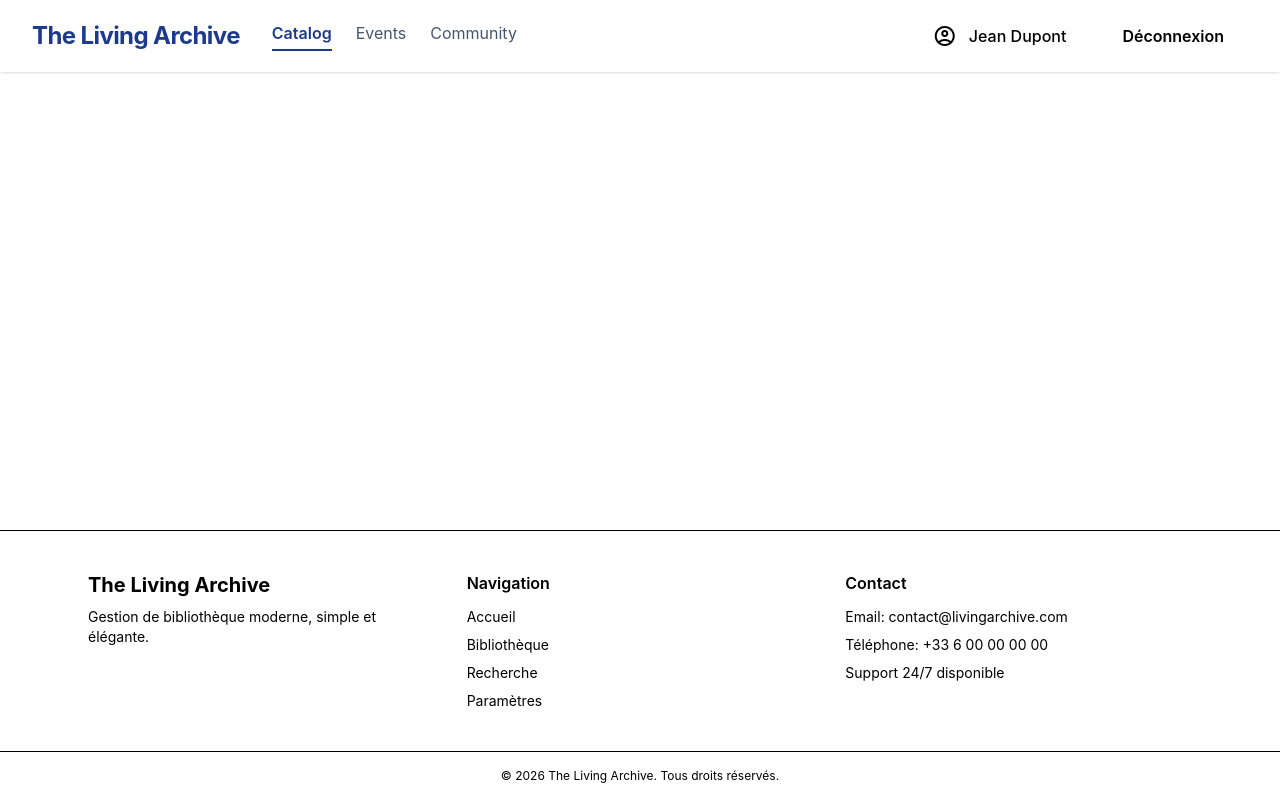
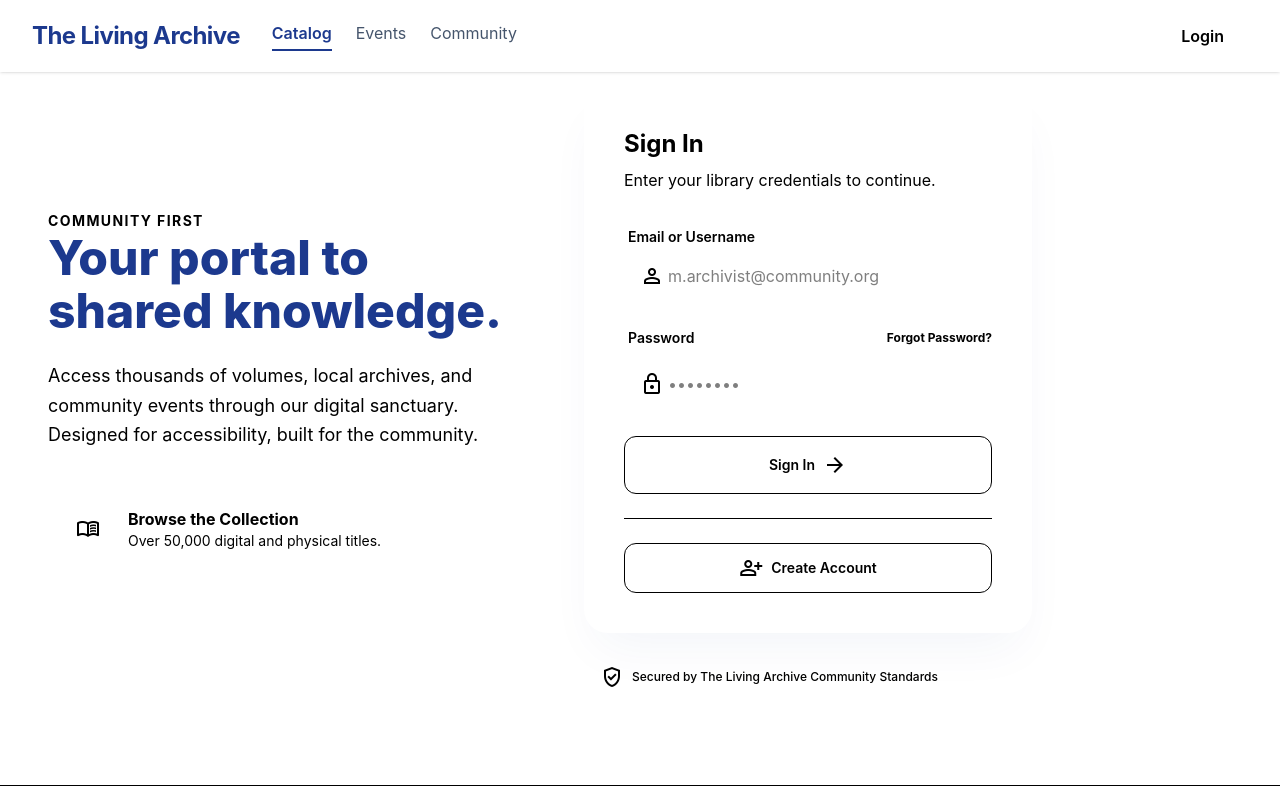
Before and after one commit to Federico2235/TP-BookHub-Front, an Angular app: page /login in a window 1280 px wide. Before the commit this address led to /. Shown: the top 800 px of the page. Built offline with nearby package versions, Linux system fonts and the light colour scheme.

Commit message:
login page ,authService and redirecting after connection working

```diff
--- a/src/app/app.routes.ts
+++ b/src/app/app.routes.ts
@@ -1,8 +1,10 @@
 import { Routes } from '@angular/router';
 import {Home} from './features/books/pages/home/home';
 import { BookDetail } from './features/books/pages/book-detail/book-detail';
+import { Login } from './features/users/pages/login/login';
 
 export const routes: Routes = [
   {path: '', component: Home},
-  {path: 'detail/:id', component: BookDetail}
+  {path: 'detail/:id', component: BookDetail},
+  {path: 'login', component: Login},
 ];
--- /dev/null
+++ b/src/app/features/users/models/authResponse.model.ts
@@ -0,0 +1,4 @@
+export interface AuthResponse {
+  token: string|null;
+  message: string;
+}
--- /dev/null
+++ b/src/app/features/users/models/loginRequest.model.ts
@@ -0,0 +1,4 @@
+export interface LoginRequest {
+  email: string;
+  password: string;
+}
--- /dev/null
+++ b/src/app/features/users/models/registerRequest.model.ts
@@ -0,0 +1,6 @@
+export interface RegisterRequest {
+  email: string;
+  password: string;
+  firstName?: string;
+  lastName?: string;
+}
--- /dev/null
+++ b/src/app/features/users/pages/login/login.html
@@ -0,0 +1,87 @@
+ <!-- Subtle Background Decorative Element -->
+  <div class="absolute inset-0 pointer-events-none opacity-20 flex justify-center items-center">
+    <div class="w-[800px] h-[800px] bg-gradient-to-tr from-primary-fixed to-transparent rounded-full blur-[120px]"></div>
+  </div>
+  <div class="w-full max-w-5xl grid md:grid-cols-2 gap-12 items-center z-10">
+    <!-- Left Side: Editorial Content -->
+    <div class="hidden md:flex flex-col space-y-6">
+      <div class="space-y-2">
+        <span class="text-primary font-bold tracking-widest text-sm uppercase">Community First</span>
+        <h2 class="text-5xl font-extrabold text-blue-900 leading-[1.1] font-headline">Your portal to shared knowledge.</h2>
+      </div>
+      <p class="text-on-surface-variant text-lg leading-relaxed max-w-md font-body">
+        Access thousands of volumes, local archives, and community events through our digital sanctuary. Designed for accessibility, built for the community.
+      </p>
+      <div class="pt-4 flex flex-col gap-4">
+        <div class="flex items-center gap-4 p-4 rounded-xl bg-surface-container-low ghost-border">
+          <div class="w-12 h-12 rounded-lg bg-primary-fixed flex items-center justify-center text-primary">
+            <span class="material-symbols-outlined">menu_book</span>
+          </div>
+          <div>
+            <p class="font-bold text-on-surface">Browse the Collection</p>
+            <p class="text-sm text-on-surface-variant">Over 50,000 digital and physical titles.</p>
+          </div>
+        </div>
+      </div>
+    </div>
+    <!-- Right Side: Login Card -->
+    <div class="flex flex-col items-center md:items-start">
+      <div class="w-full max-w-md bg-surface-container-lowest p-8 md:p-10 rounded-3xl shadow-2xl shadow-blue-900/5 relative overflow-hidden">
+        <!-- Subtle top gradient bar for premium feel -->
+        <div class="absolute top-0 left-0 w-full h-1.5 bg-gradient-to-r from-primary to-primary-container"></div>
+        <div class="mb-8">
+          <h3 class="text-2xl font-bold text-on-surface mb-2 font-headline">Sign In</h3>
+          <p class="text-on-surface-variant font-body">Enter your library credentials to continue.</p>
+        </div>
+        <form class="space-y-6">
+          <!-- Email Field -->
+          <div class="space-y-2">
+            <label class="text-sm font-semibold text-on-surface-variant ml-1 font-label" for="email">Email or Username</label>
+            <div class="relative group">
+              <div class="absolute inset-y-0 left-0 pl-4 flex items-center pointer-events-none text-outline">
+                <span class="material-symbols-outlined text-xl">person</span>
+              </div>
+              <input class="block w-full pl-11 pr-4 py-4 bg-surface-container-low border-transparent rounded-xl focus:ring-2 focus:ring-primary/20 focus:border-primary/40 transition-all font-body text-on-surface placeholder:text-outline/60 ghost-border ghost-border-focus" id="email" name="email" placeholder="m.archivist@community.org" type="email" [(ngModel)]="email"/>
+            </div>
+          </div>
+          <!-- Password Field -->
+          <div class="space-y-2">
+            <div class="flex justify-between items-center ml-1">
+              <label class="text-sm font-semibold text-on-surface-variant font-label" for="password">Password</label>
+              <a class="text-xs font-bold text-primary hover:underline transition-all" href="#">Forgot Password?</a>
+            </div>
+            <div class="relative group">
+              <div class="absolute inset-y-0 left-0 pl-4 flex items-center pointer-events-none text-outline">
+                <span class="material-symbols-outlined text-xl">lock</span>
+              </div>
+              <input class="block w-full pl-11 pr-4 py-4 bg-surface-container-low border-transparent rounded-xl focus:ring-2 focus:ring-primary/20 focus:border-primary/40 transition-all font-body text-on-surface placeholder:text-outline/60 ghost-border ghost-border-focus" id="password" name="password" placeholder="••••••••" type="password" [(ngModel)]="password"/>
+            </div>
+          </div>
+          <!-- Sign In Button -->
+
+          <button class="w-full py-4 px-6 rounded-xl border border-outline-variant/30 text-on-surface font-semibold text-sm hover:bg-surface-container-low transition-colors flex items-center justify-center gap-2" type="button" (click)="handleLogin()" >
+            <span>Sign In</span>
+            <span class="material-symbols-outlined text-lg">arrow_forward</span>
+          </button>
+          @if (message()){
+              <span class="text-red-600 text-sm font-medium mt-2 block">{{message()}}</span>
+          }
+
+          <hr>
+
+
+          <div class="flex flex-col sm:flex-row ">
+            <button class="flex-1 py-3 px-4 rounded-xl border border-outline-variant/30 text-on-surface font-semibold text-sm hover:bg-surface-container-low transition-colors flex items-center justify-center gap-2" type="button">
+              <span class="material-symbols-outlined text-lg">person_add</span>
+              Create Account
+            </button>
+          </div>
+        </form>
+
+      </div>
+      <div class="mt-8 text-center md:text-left flex items-center gap-2 px-4">
+        <span class="material-symbols-outlined text-primary-container text-sm">verified_user</span>
+        <p class="text-xs text-on-surface-variant font-medium">Secured by The Living Archive Community Standards</p>
+      </div>
+    </div>
+  </div>
--- /dev/null
+++ b/src/app/features/users/pages/login/login.ts
@@ -0,0 +1,48 @@
+import { Component, signal } from '@angular/core';
+import { FormGroup, FormsModule } from '@angular/forms';
+import { HttpClient } from '@angular/common/http';
+import { AuthService } from '../../services/auth-service';
+import { LoginRequest } from '../../models/loginRequest.model';
+import { Router } from '@angular/router';
+
+
+@Component({
+  selector: 'app-login',
+  imports: [FormsModule],
+  templateUrl: './login.html',
+  styleUrl: './login.css',
+})
+export class Login {
+  email: string = '';
+  password: string = '';
+  message= signal ('');
+  token = signal<string | null>(null);
+  constructor(
+    private authApi: AuthService,
+    private router: Router,
+  ) {}
+
+  handleLogin() {
+    const loginRequest: LoginRequest = {
+      email: this.email,
+      password: this.password,
+    };
+
+    this.authApi.login(loginRequest).subscribe({
+      next: async (response) => {
+        this.token.set(response.token);
+        this.message.set('');
+        if (response.token) {
+          localStorage.setItem('token', response.token);
+          await this.router.navigate(['/']);
+        }
+      },
+      error: (err) => {
+        console.error('Error en login', err);
+
+        this.token.set(null);
+        this.message.set(err?.error?.message);
+      },
+    });
+  }
+}
--- /dev/null
+++ b/src/app/features/users/services/auth-service.ts
@@ -0,0 +1,17 @@
+import { inject, Injectable } from '@angular/core';
+import { HttpClient } from '@angular/common/http';
+import { LoginRequest } from '../models/loginRequest.model';
+import { Observable } from 'rxjs';
+import { AuthResponse } from '../models/authResponse.model';
+
+@Injectable({
+  providedIn: 'root',
+})
+export class AuthService {
+  private http = inject(HttpClient);
+  private apiUrl = 'http://localhost:8080/api/auth';
+
+  login(request: LoginRequest): Observable<AuthResponse> {
+    return this.http.post<AuthResponse>(`${this.apiUrl}/login`,request)
+  }
+}
--- a/src/app/shared/header/header.html
+++ b/src/app/shared/header/header.html
@@ -9,13 +9,18 @@
       </nav>
     </div>
     <div class="flex items-center gap-4">
-      <div class="flex items-center gap-3 px-4 py-2 bg-surface-container-highest rounded-full">
-        <span class="material-symbols-outlined text-primary" data-icon="account_circle">account_circle</span>
-        <span class="text-on-surface font-medium">Jean Dupont</span>
-      </div>
-      <button class="px-6 py-2 rounded-xl text-primary font-semibold hover:bg-slate-100 transition-colors duration-300">
-        Déconnexion
-      </button>
+      @if (localStorage.getItem("token")){
+        <div class="flex items-center gap-3 px-4 py-2 bg-surface-container-highest rounded-full">
+          <span class="material-symbols-outlined text-primary" data-icon="account_circle">account_circle</span>
+          <span class="text-on-surface font-medium">Jean Dupont</span>
+        </div>
+      }
+      @if (!localStorage.getItem("token")){
+        <button routerLink="/login" class="px-6 py-2 rounded-xl text-primary font-semibold hover:bg-slate-100 transition-colors duration-300">
+          Login
+        </button>
+      }
+
     </div>
   </div>
 </header>
--- a/src/app/shared/header/header.ts
+++ b/src/app/shared/header/header.ts
@@ -1,9 +1,12 @@
 import { Component } from '@angular/core';
+import { RouterLink } from '@angular/router';
 
 @Component({
   selector: 'app-header',
-  imports: [],
+  imports: [RouterLink],
   templateUrl: './header.html',
   styleUrl: './header.css',
 })
-export class Header {}
+export class Header {
+  protected readonly localStorage = localStorage;
+}
```
Also changed, not shown: src/app/features/users/pages/login/login.css (added), 2 other files (tests, documents, lock files or other folders).
